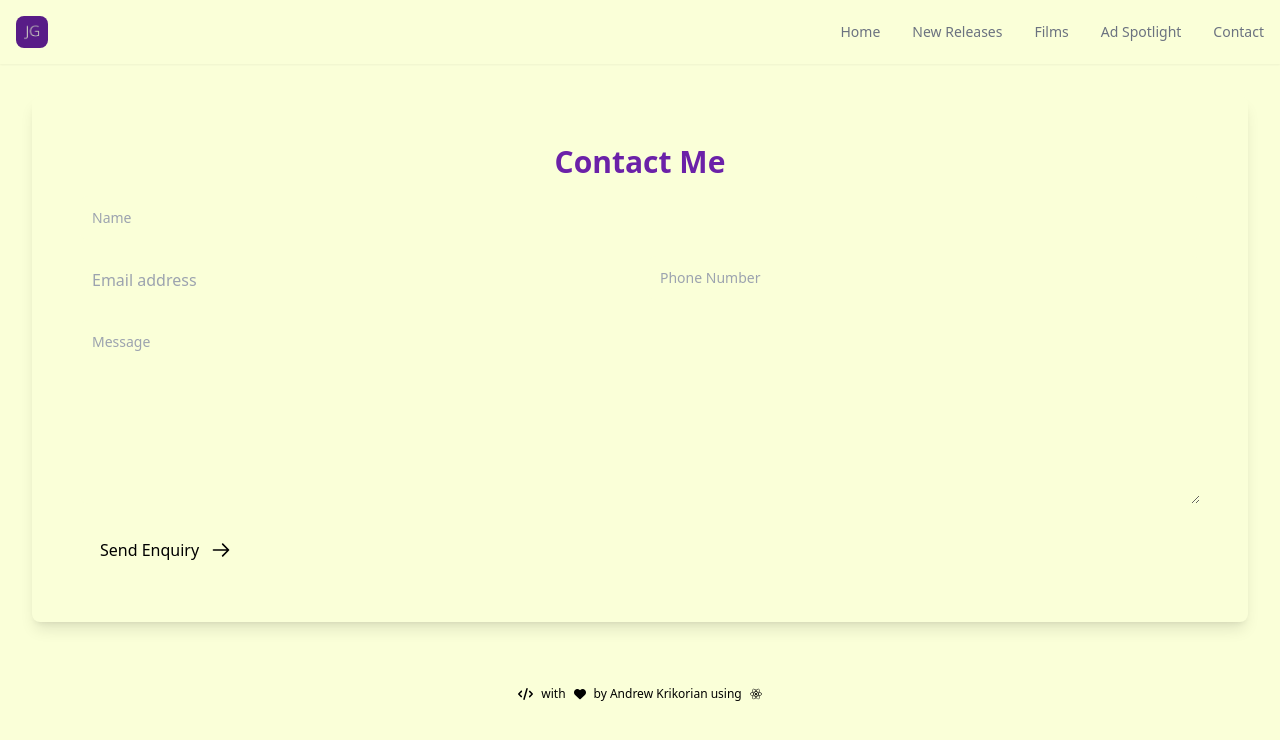
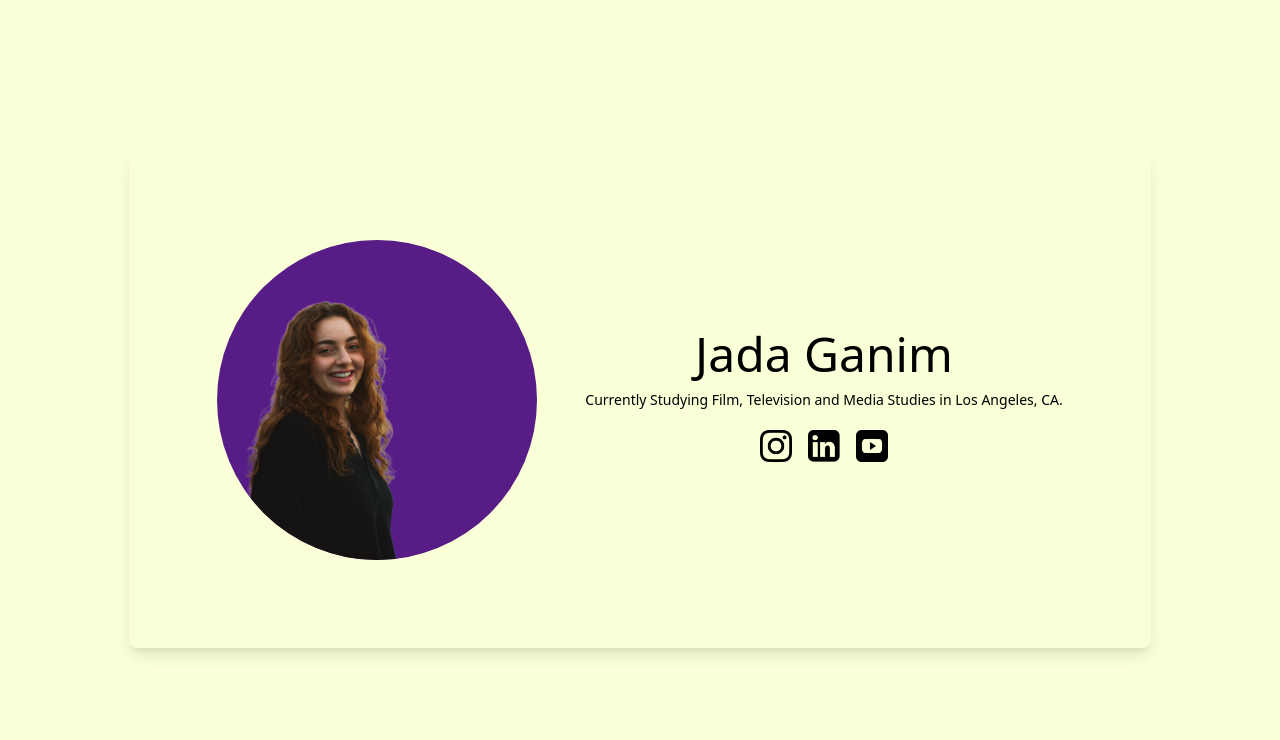
Before and after one commit to andykr1k/JadaReactPortfolio, a React (Vite) app: page /contact in a window 1280 px wide. Shown: the top 740 px of the page. Built offline with nearby package versions, Linux system fonts and the light colour scheme.

Commit message:
Scroll Snap Small Issue

```diff
--- a/src/App.jsx
+++ b/src/App.jsx
@@ -7,18 +7,35 @@ import './App.css'
 function App() {
 
   return (
-    <div className="max-h-screen">
-    <div className='sticky top-0'>
+    <div className="">
+    {/*<div className='sticky top-0'>
     <comps.Header />
-    </div>
-    <Routes>
+    </div>*/}
+    {/*<Routes>
       <Route path="/" element={<Pages.FrontPage />} />
       <Route path="/new" element={<Pages.NewReleasesPage />} />
       <Route path="/ad" element={<Pages.SpotlightPage />} />
       <Route path="/movies" element={<Pages.MoviesPage />} />
       <Route path="/contact" element={<Pages.ContactPage />} />
-    </Routes>
-    <comps.Footer />
+    </Routes>*/}
+    <div className='snap-y snap-mandatory h-screen overflow-scroll'>
+      <div className='snap-center h-screen'>
+        <Pages.FrontPage />
+      </div>
+      <div className='snap-center h-screen'>
+        <Pages.SpotlightPage />
+      </div>
+      <div className='snap-center h-screen'>
+        <Pages.NewReleasesPage />
+      </div>
+      <div className='snap-center h-screen'>
+        <Pages.MoviesPage/>
+      </div>
+      <div className='snap-center h-screen'>
+        <Pages.ContactPage />
+      </div>
+    </div>
+    {/*<comps.Footer />*/}
     </div>
   )
 }
--- a/src/pages/ContactPage.jsx
+++ b/src/pages/ContactPage.jsx
@@ -2,7 +2,7 @@
 
 export default function ContactPage() {
     return (
-    <div class="">
+    <div class="min-h-screen">
       <div class="max-w-screen-xl px-4 py-8 mx-auto sm:px-6 lg:px-8">
         <div class="grid">
           <div class="p-8 rounded-lg shadow-lg lg:p-12 lg:col-span-3">
--- a/src/pages/FrontPage.jsx
+++ b/src/pages/FrontPage.jsx
@@ -5,7 +5,7 @@ import yt from '../assets/logos/yt.png'
 import { motion } from 'framer-motion'
 export default function FrontPage() {
     return (
-      <div className='grid place-items-center mt-10'>
+      <div className='grid place-items-center min-h-screen'>
         <div class="p-8 rounded-lg shadow-lg lg:p-12">
         <div className='lg:flex items-center text-center lg:space-x-12 p-10'>
             <div>
--- a/src/pages/MoviesPage.jsx
+++ b/src/pages/MoviesPage.jsx
@@ -2,7 +2,7 @@
 
 export default function MoviesPage() {
     return (
-    <div className="grid place-items-center">
+    <div className="grid place-items-center min-h-screen">
         <div class="max-w-screen-xl px-4 py-8 mx-auto sm:px-6 lg:px-8">
           <div class="grid place-items-center">
             <div class="p-4 rounded-lg shadow-lg lg:p-12 lg:col-span-3 space-y-2">
--- a/src/pages/NewReleasesPage.jsx
+++ b/src/pages/NewReleasesPage.jsx
@@ -2,7 +2,7 @@
 
 export default function NewReleasesPage() {
     return (
-      <div className="grid place-items-center">
+      <div className="grid place-items-center min-h-screen">
       <div class="max-w-screen-xl px-4 py-8 mx-auto sm:px-6 lg:px-8">
         <div class="grid place-items-center">
           <div class="p-4 rounded-lg shadow-lg lg:p-12 lg:col-span-3 space-y-2">
--- a/src/pages/SpotlightPage.jsx
+++ b/src/pages/SpotlightPage.jsx
@@ -2,7 +2,7 @@
 
 export default function SpotlightPage() {
     return (
-      <div className="grid place-items-center">
+      <div className="grid place-items-center min-h-screen">
       <div class="max-w-screen-xl px-4 py-8 mx-auto sm:px-6 lg:px-8">
         <div class="grid place-items-center">
           <div class="p-4 rounded-lg shadow-lg lg:p-12 lg:col-span-3 space-y-2">
```
